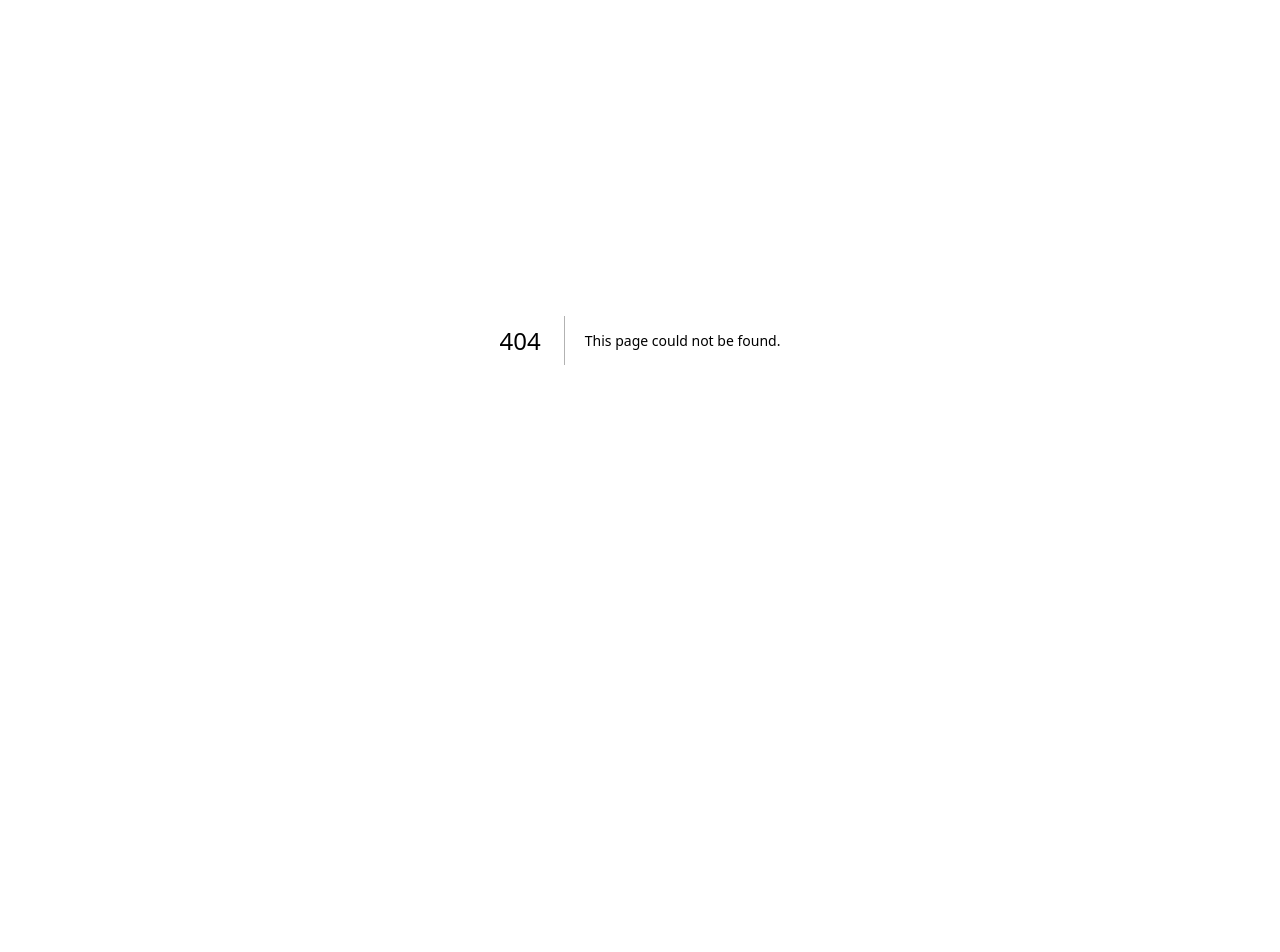
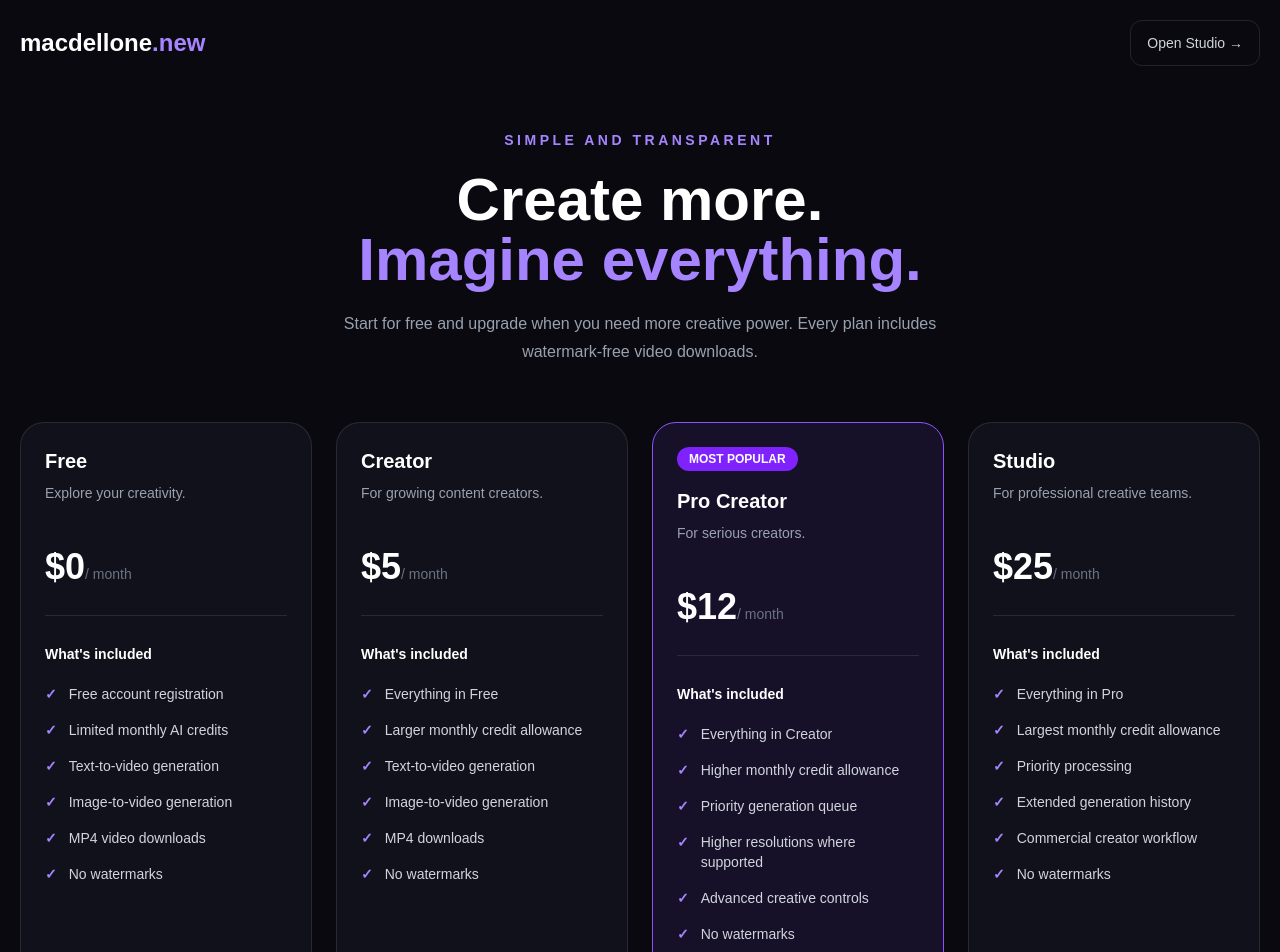
Before and after one commit to victhurofficial01-alt/Macdellone.new, a Next.js app: page /pricing in a window 1280 px wide. Before the commit this address had no page. Shown: the part 60-1012 px from the top of the page. Before the commit the page ends 800 px from the top, so only its background shows below. Built offline with nearby package versions, Linux system fonts and the light colour scheme.

Commit message:
Create page.tsx

```diff
--- /dev/null
+++ b/app/pricing/page.tsx
@@ -0,0 +1,185 @@
+
+import Link from "next/link";
+
+const plans = [
+  {
+    name: "Free",
+    price: "$0",
+    description: "Explore your creativity.",
+    features: [
+      "Free account registration",
+      "Limited monthly AI credits",
+      "Text-to-video generation",
+      "Image-to-video generation",
+      "MP4 video downloads",
+      "No watermarks",
+    ],
+    featured: false,
+  },
+  {
+    name: "Creator",
+    price: "$5",
+    description: "For growing content creators.",
+    features: [
+      "Everything in Free",
+      "Larger monthly credit allowance",
+      "Text-to-video generation",
+      "Image-to-video generation",
+      "MP4 downloads",
+      "No watermarks",
+    ],
+    featured: false,
+  },
+  {
+    name: "Pro Creator",
+    price: "$12",
+    description: "For serious creators.",
+    features: [
+      "Everything in Creator",
+      "Higher monthly credit allowance",
+      "Priority generation queue",
+      "Higher resolutions where supported",
+      "Advanced creative controls",
+      "No watermarks",
+    ],
+    featured: true,
+  },
+  {
+    name: "Studio",
+    price: "$25",
+    description: "For professional creative teams.",
+    features: [
+      "Everything in Pro",
+      "Largest monthly credit allowance",
+      "Priority processing",
+      "Extended generation history",
+      "Commercial creator workflow",
+      "No watermarks",
+    ],
+    featured: false,
+  },
+];
+
+export default function PricingPage() {
+  return (
+    <main className="min-h-screen bg-[#09090f] px-5 py-12 text-white md:py-20">
+      <div className="mx-auto max-w-7xl">
+        <nav className="mb-16 flex items-center justify-between">
+          <Link href="/" className="text-2xl font-black">
+            macdellone<span className="text-violet-400">.new</span>
+          </Link>
+          <Link
+            href="/dashboard"
+            className="rounded-xl border border-white/10 px-4 py-3 text-sm text-gray-300 hover:bg-white/5"
+          >
+            Open Studio →
+          </Link>
+        </nav>
+
+        <header className="mx-auto mb-14 max-w-2xl text-center">
+          <p className="text-sm font-bold uppercase tracking-[0.25em] text-violet-400">
+            Simple and transparent
+          </p>
+          <h1 className="mt-5 text-4xl font-black md:text-6xl">
+            Create more.
+            <span className="block text-violet-400">
+              Imagine everything.
+            </span>
+          </h1>
+          <p className="mt-5 leading-7 text-gray-400">
+            Start for free and upgrade when you need
+            more creative power. Every plan includes
+            watermark-free video downloads.
+          </p>
+        </header>
+
+        <div className="grid gap-6 md:grid-cols-2 xl:grid-cols-4">
+          {plans.map((plan) => (
+            <section
+              key={plan.name}
+              className={`flex flex-col rounded-3xl border p-6 ${
+                plan.featured
+                  ? "border-violet-500 bg-violet-500/10"
+                  : "border-white/10 bg-[#11111b]"
+              }`}
+            >
+              {plan.featured && (
+                <span className="mb-4 w-fit rounded-full bg-violet-600 px-3 py-1 text-xs font-bold">
+                  MOST POPULAR
+                </span>
+              )}
+
+              <h2 className="text-xl font-bold">
+                {plan.name}
+              </h2>
+
+              <p className="mt-2 min-h-10 text-sm text-gray-400">
+                {plan.description}
+              </p>
+
+              <div className="mt-6">
+                <span className="text-4xl font-black">
+                  {plan.price}
+                </span>
+                <span className="text-sm text-gray-500">
+                  / month
+                </span>
+              </div>
+
+              <div className="my-7 h-px bg-white/10" />
+
+              <p className="mb-5 text-sm font-bold">
+                What's included
+              </p>
+
+              <ul className="flex-1 space-y-4">
+                {plan.features.map((feature) => (
+                  <li
+                    key={feature}
+                    className="flex gap-3 text-sm text-gray-300"
+                  >
+                    <span className="font-bold text-violet-400">
+                      ✓
+                    </span>
+                    {feature}
+                  </li>
+                ))}
+              </ul>
+
+              {plan.name === "Free" ? (
+                <Link
+                  href="/dashboard"
+                  className="mt-8 rounded-xl bg-white px-5 py-4 text-center font-bold text-black hover:bg-gray-200"
+                >
+                  Start for free
+                </Link>
+              ) : (
+                <button
+                  disabled
+                  className="mt-8 cursor-not-allowed rounded-xl border border-white/10 px-5 py-4 font-bold text-gray-500"
+                >
+                  Coming soon
+                </button>
+              )}
+            </section>
+          ))}
+        </div>
+
+        <div className="mt-12 rounded-2xl border border-white/10 bg-[#11111b] p-6 text-center">
+          <h2 className="text-xl font-bold">
+            Your creativity. No watermarks.
+          </h2>
+          <p className="mt-3 text-sm leading-6 text-gray-400">
+            Every Macdellone.new plan supports clean,
+            watermark-free video downloads. Generation
+            allowances will depend on your subscription.
+          </p>
+        </div>
+
+        <footer className="mt-16 border-t border-white/10 pt-8 text-center text-xs text-gray-500">
+          © 2026 Macdellone.new. All rights reserved.
+        </footer>
+      </div>
+    </main>
+  );
+}
```
